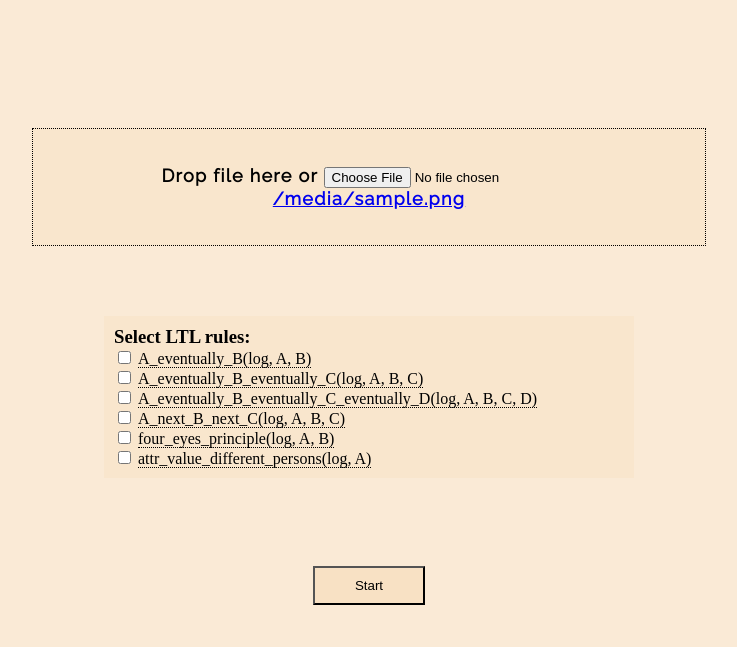
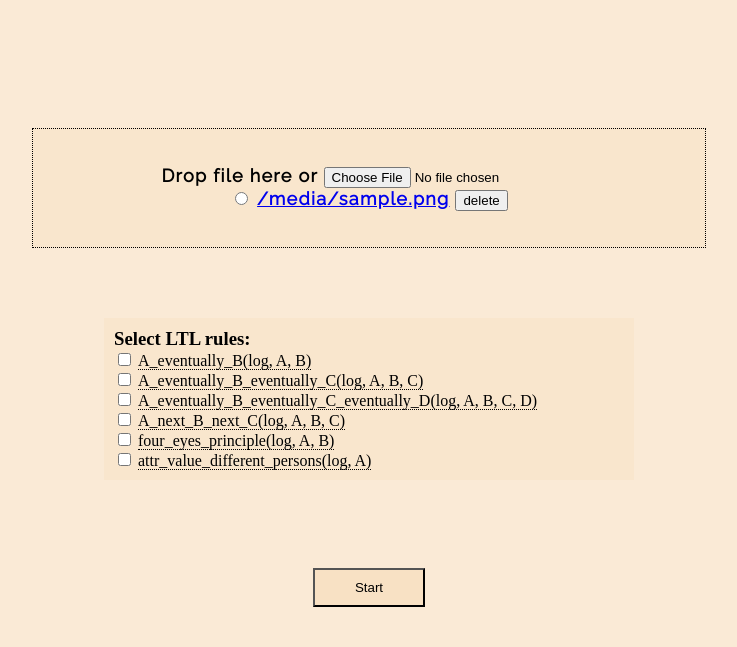
Before and after one commit to meesyice/A-customizable-interface-for-LTL-Checking, a Flask app: template app/frontend/templates/index.html in a window 1280 px wide. Shown: the part 84-731 px from the top of the page, without its empty margins (271-1008 px from the left). Run offline with Flask 2, Linux system fonts and the light colour scheme; the template is opened without the code that fills it: most values are stand-ins (such as "Sample title", 1, 10 or a date in 2020).

Commit message:
functions to select an upload file and delete file

```diff
--- a/app/frontend/templates/index.html
+++ b/app/frontend/templates/index.html
@@ -24,9 +24,12 @@
 
             <label for="myfile">Drop file here or</label>
             <input required id="myfile"  name="datei" type="file" size="50" accept=".xes">
-            <div class='uploaded_file'>
+            <div class='uploaded_files'>
                 {% for file in files %}
-                <a href="../app/import_files/{{ file }}" target="_blank">{{ file }}</a>
+                <input type='radio' name='uploaded_file' value={{ file }}/>
+                <a href='../app/import_files/{{ file }}' target='_blank'>{{ file }}</a>
+                <a href='/delete/{{ file }}' class='delete btn'><input type='button' value='delete'></a>
+                <br />
                 {% endfor %}
             </div>
           </section>
--- a/app/frontend/templates/views/views.py
+++ b/app/frontend/templates/views/views.py
@@ -14,3 +14,8 @@ def upload():
     file = request.files['datei']
     file.save(os.path.join(app.config['UPLOAD_DIRECTORY'], secure_filename(file.filename)))
     return redirect('/index')
+
+@app.route('/delete/<file>', methods=['POST','GET'])
+def delete(file):
+    os.unlink(os.path.join(app.config['UPLOAD_DIRECTORY'], secure_filename(file)))
+    return redirect('/index')
```
